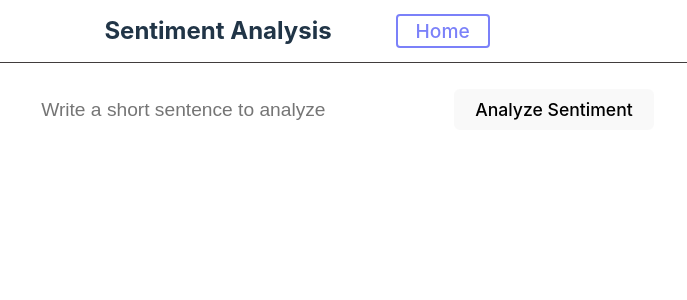
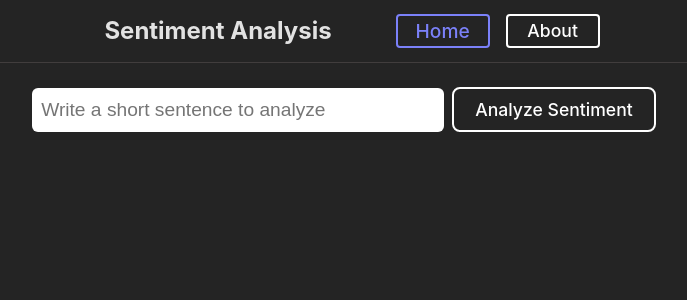
Before and after one commit to manriquezmanny/pytorch_sentiment, a React (Vite) app in the folder client/: page / in a window 1280 px wide. Shown: the top 300 px of the page, without its empty margins (304-991 px from the left). Built offline with nearby package versions, Linux system fonts and the light colour scheme.

Commit message:
css changes

```diff
--- a/client/src/index.css
+++ b/client/src/index.css
@@ -41,6 +41,7 @@ button {
   background-color: transparent;
   cursor: pointer;
   transition: border-color 0.25s;
+  color: white;
 }
 button:hover {
   border-color: #535bf2;
@@ -51,7 +52,7 @@ button:focus-visible {
   outline: 4px auto -webkit-focus-ring-color;
 }
 
-@media (prefers-color-scheme: light) {
+@media (prefers-color-scheme: dark) {
   :root {
     color: #213547;
     background-color: #ffffff;
```
